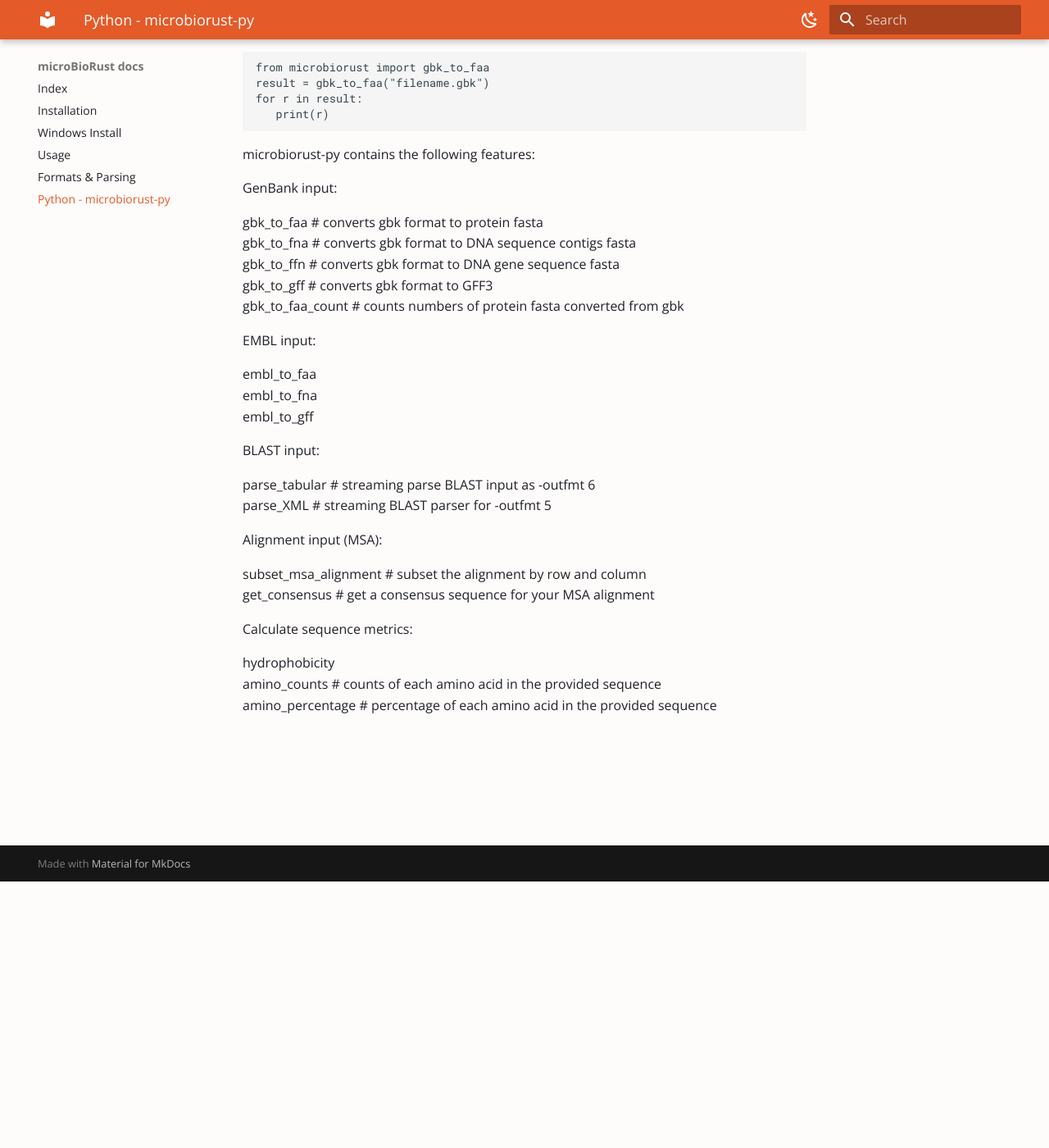
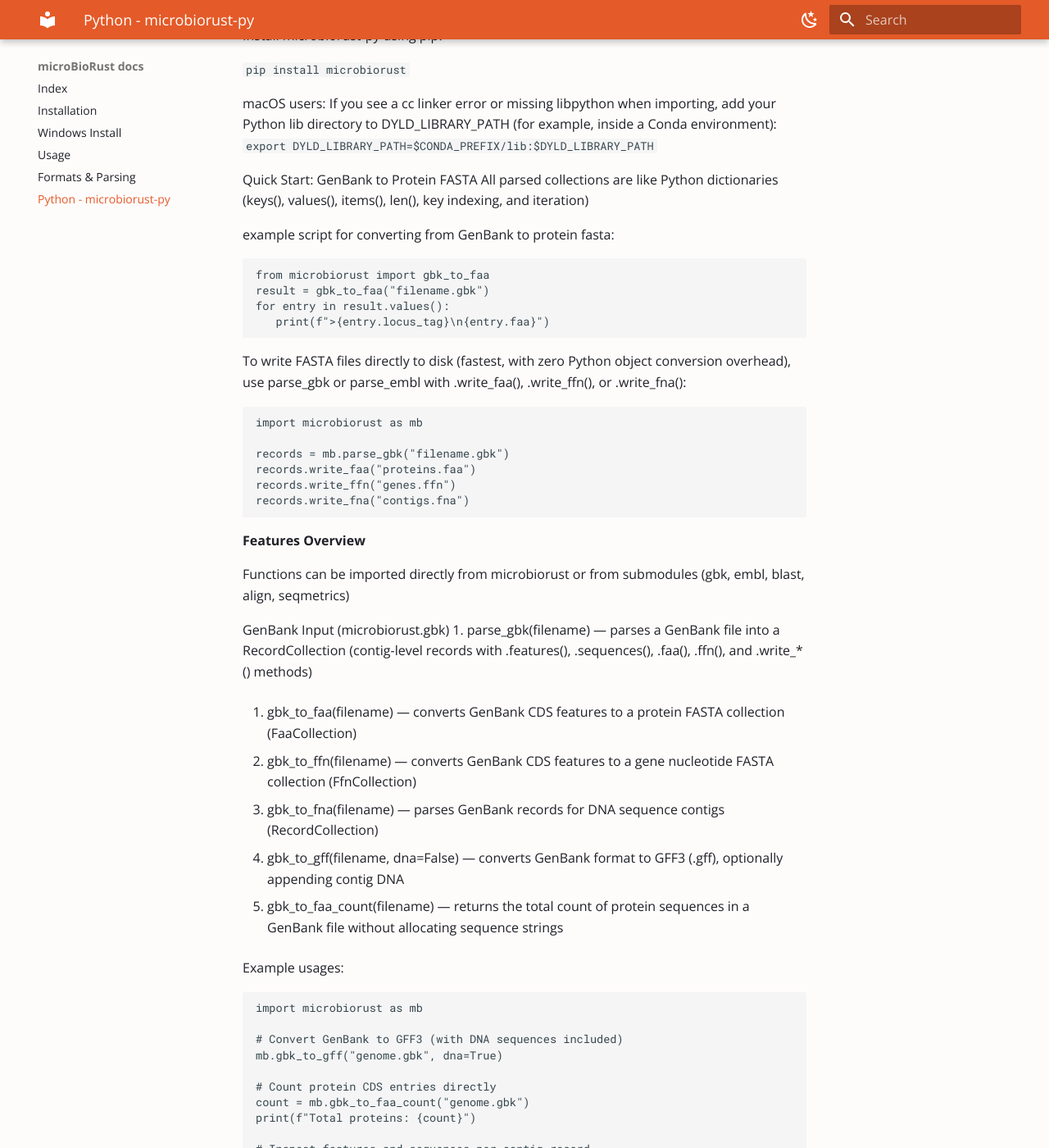
Before and after one commit to microBioRust/docs, an MkDocs documentation site: the page built from docs/microbiorust-py.md, in a window 1280 px wide and 1400 px high, scrolled down 325 px. Shown: the whole window at 82% size. Built offline with MkDocs 1.6.1 and Material for MkDocs 9.7.7, drawn with Linux system fonts in a browser that asks for light colours; some of the changed text lies outside the part shown.

Commit message:
updating microbiorust-py docs

````diff
--- a/docs/microbiorust-py.md
+++ b/docs/microbiorust-py.md
@@ -1,5 +1,7 @@
 
 For ease of use you can call directly from *Python*
+
+**microbiorust-py** provides high-performance Python bindings for the microBioRust bioinformatics library via Rust and PyO3. You can call all functions directly from Python—no Rust toolchain required.
 
 No need to install Rust
 
@@ -7,44 +9,175 @@ Install microbiorust-py using pip:
 
 ```pip install microbiorust```
 
+macOS users: If you see a cc linker error or missing libpython when importing, add your Python lib directory to DYLD_LIBRARY_PATH (for example, inside a Conda environment):
+```export DYLD_LIBRARY_PATH=$CONDA_PREFIX/lib:$DYLD_LIBRARY_PATH```
+
+
+Quick Start: GenBank to Protein FASTA
+All parsed collections are like Python dictionaries (keys(), values(), items(), len(), key indexing, and iteration)
+
 example script for converting from GenBank to protein fasta:
 
 ```
 from microbiorust import gbk_to_faa
 result = gbk_to_faa("filename.gbk")
-for r in result:
-   print(r)
+for entry in result.values():
+   print(f">{entry.locus_tag}\n{entry.faa}")
 ```
 
-microbiorust-py contains the following features:
+To write FASTA files directly to disk (fastest, with zero Python object conversion overhead), use parse_gbk or parse_embl with .write_faa(), .write_ffn(), or .write_fna():
 
-GenBank input:
+```
+import microbiorust as mb
 
-gbk_to_faa # converts gbk format to protein fasta
-gbk_to_fna # converts gbk format to DNA sequence contigs fasta
-gbk_to_ffn # converts gbk format to DNA gene sequence fasta
-gbk_to_gff # converts gbk format to GFF3
-gbk_to_faa_count # counts numbers of protein fasta converted from gbk
+records = mb.parse_gbk("filename.gbk")
+records.write_faa("proteins.faa")
+records.write_ffn("genes.ffn")
+records.write_fna("contigs.fna")
+```
 
-EMBL input:
+**Features Overview**
 
-embl_to_faa
-embl_to_fna
-embl_to_gff
+Functions can be imported directly from microbiorust or from submodules (gbk, embl, blast, align, seqmetrics)
 
-BLAST input:
+GenBank Input (microbiorust.gbk)
+1. parse_gbk(filename) — parses a GenBank file into a RecordCollection (contig-level records with .features(), .sequences(), .faa(), .ffn(), and .write_*() methods)
 
-parse_tabular # streaming parse BLAST input as -outfmt 6
-parse_XML # streaming BLAST parser for -outfmt 5
+2. gbk_to_faa(filename) — converts GenBank CDS features to a protein FASTA collection (FaaCollection)
 
-Alignment input (MSA):
+3. gbk_to_ffn(filename) — converts GenBank CDS features to a gene nucleotide FASTA collection (FfnCollection)
 
-subset_msa_alignment # subset the alignment by row and column
-get_consensus # get a consensus sequence for your MSA alignment
+4. gbk_to_fna(filename) — parses GenBank records for DNA sequence contigs (RecordCollection)
 
+5. gbk_to_gff(filename, dna=False) — converts GenBank format to GFF3 (<filename>.gff), optionally appending contig DNA
 
-Calculate sequence metrics:
+6. gbk_to_faa_count(filename) — returns the total count of protein sequences in a GenBank file without allocating sequence strings
 
-hydrophobicity
-amino_counts # counts of each amino acid in the provided sequence
-amino_percentage # percentage of each amino acid in the provided sequence
+Example usages:
+```
+import microbiorust as mb
+
+# Convert GenBank to GFF3 (with DNA sequences included)
+mb.gbk_to_gff("genome.gbk", dna=True)
+
+# Count protein CDS entries directly
+count = mb.gbk_to_faa_count("genome.gbk")
+print(f"Total proteins: {count}")
+
+# Inspect features and sequences per contig record
+import microbiorust as mb
+
+records = mb.parse_gbk("genome.gbk")
+
+for contig_id, record in records.items():
+    print(f"Contig: {contig_id} ({len(record.sequence())} bp)")
+
+    #iterate over all the annotated features in this record
+    for locus_tag, f in record.features().items():
+        print(f.locus_tag, f.gene, f.product, f.start, f.stop, f.strand)
+
+    #to look up a specific locus tag directly on the record
+    tags = record.locus_tag()
+    if tags:
+        first_feature = record[tags[0]]
+        print("First feature:", first_feature)
+```
+
+**EMBL Input (microbiorust.embl)**
+
+1. parse_embl(filename) — parses an EMBL file into a RecordCollection
+
+2. embl_to_faa(filename) — converts EMBL CDS features to a protein FASTA collection (FaaCollection)
+
+3. embl_to_ffn(filename) — converts EMBL CDS features to a gene nucleotide FASTA collection (FfnCollection)
+
+4. embl_to_fna(filename) — parses EMBL records for DNA sequence contigs (RecordCollection)
+
+5. embl_to_gff(filename, dna=False) — converts EMBL format to GFF3 (<filename>.gff), True/False to append DNA sequence
+
+Example use:
+```
+from microbiorust.embl import embl_to_faa, embl_to_gff
+
+proteins = embl_to_faa("genome.embl")
+for p in proteins.values():
+    print(f">{p.locus_tag}\n{p.faa}")
+
+embl_to_gff("genome.embl", dna=False)
+```
+
+**JSON Export**
+JSON Export
+All collections (RecordCollection, FeatureCollection, SequenceCollection, FaaCollection, FfnCollection) support .to_json() for exporting directly from Rust into a JSON string:
+
+```
+import json
+import microbiorust as mb
+
+records = mb.parse_gbk("genome.gbk")
+data = json.loads(records.to_json())
+
+#data is a standard Python dict where the key is the id
+first_id = next(iter(data))
+print(json.dumps({first_id: data[first_id]}, indent=2))
+```
+
+**BLAST Input (microbiorust.blast)**
+
+parse_tabular(path) — streaming parser for tabular BLAST output (-outfmt 6), returning a list of hit dictionaries
+
+parse_xml(path) — streaming parser for BLAST XML output (-outfmt 5), returning nested iteration dictionaries
+
+Example usage:
+```
+from microbiorust.blast import parse_tabular, parse_xml
+
+hits = parse_tabular("blast_results.tab")
+for hit in hits:
+    print(hit["qseqid"], hit["sseqid"], hit["pident"], hit["evalue"], hit["bitscore"])
+
+xml_iterations = parse_xml("blast_results.xml")
+```
+
+**Multiple Sequence Alignment (microbiorust.align)**
+
+1. subset_msa_alignment(filename, row_index, col_index) — subsets a DNA or protein FASTA alignment using (start, end) index tuples for rows and columns, returning FASTA-formatted strings
+
+2. consensus_sequence(filename) — computes a consensus sequence string from a DNA or protein FASTA alignment
+
+3. purge_gaps(input, output, threshold) — removes alignment columns exceeding a gap fraction threshold (e.g., 0.2) and writes the cleaned FASTA alignment to output
+
+Example usage:
+```
+from microbiorust.align import consensus_sequence, purge_gaps, subset_msa_alignment
+
+consensus = consensus_sequence("alignment.fasta")
+print("Consensus:", consensus)
+
+# Extract rows 0..10 and columns 20..80
+subset = subset_msa_alignment("alignment.fasta", row_index=(0, 10), col_index=(20, 80))
+for seq in subset:
+    print(seq)
+
+# Remove columns with >20% gaps
+purge_gaps("alignment.fasta", "filtered_alignment.fasta", threshold=0.2)
+```
+
+**Sequence Metrics (microbiorust.seqmetrics)**
+
+1. hydrophobicity(seq, window_size) — calculates a sliding-window hydrophobicity profile (list[float])
+
+2. amino_counts(seq) — counts occurrences of each amino acid in the provided sequence (dict[str, int])
+
+3. amino_percentage(seq) — calculates the percentage of each amino acid in the provided sequence (dict[str, float])
+
+Example usage:
+```
+from microbiorust.seqmetrics import amino_counts, amino_percentage, hydrophobicity
+
+seq = "MSNTQKKNVPELRFPGFEGEWEEKKLGDLTTKIGSGKTPKGGSENYTNKG"
+
+print(amino_counts(seq))
+print(amino_percentage(seq))
+print(hydrophobicity(seq, window_size=9))
+```
````
